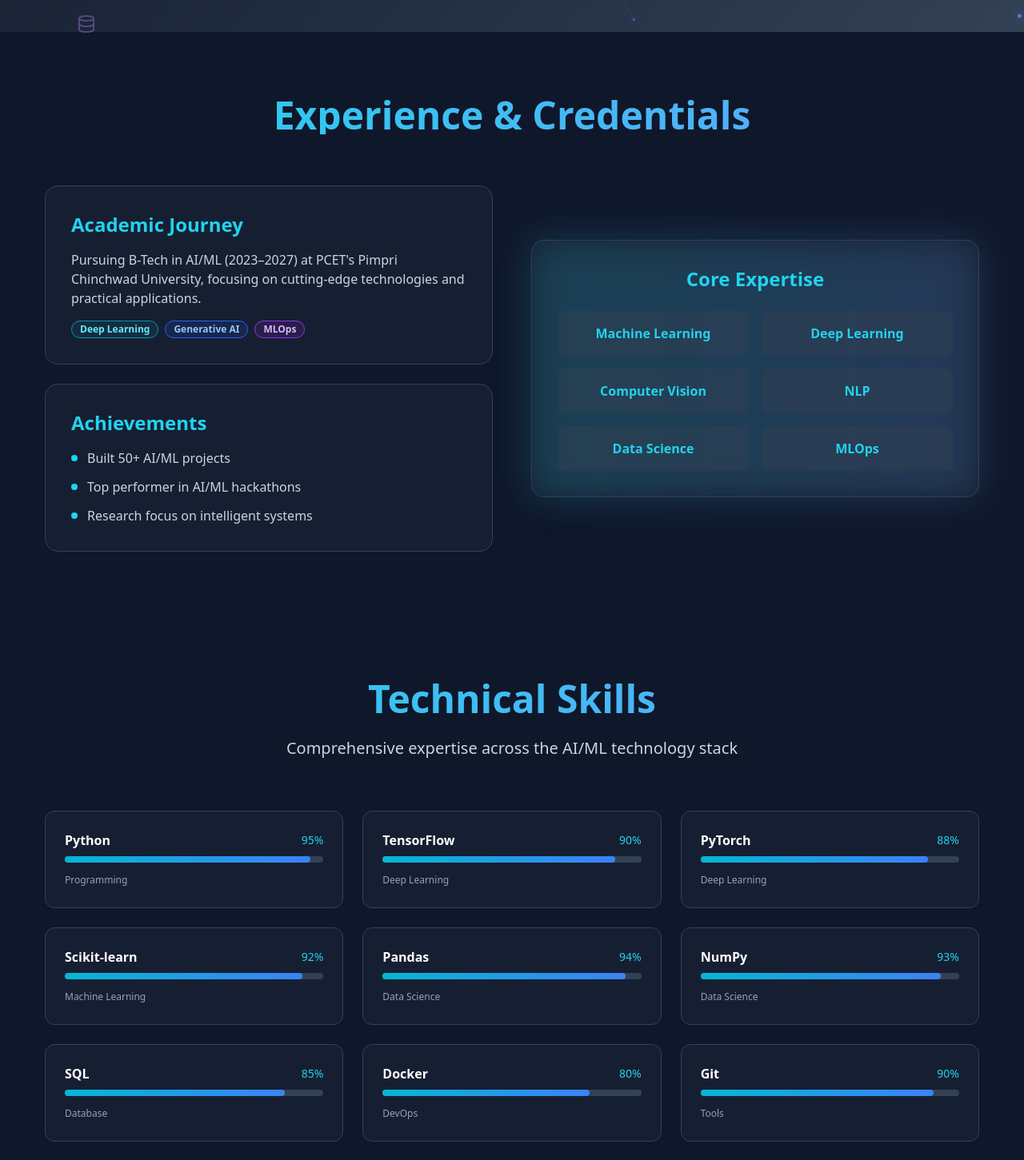
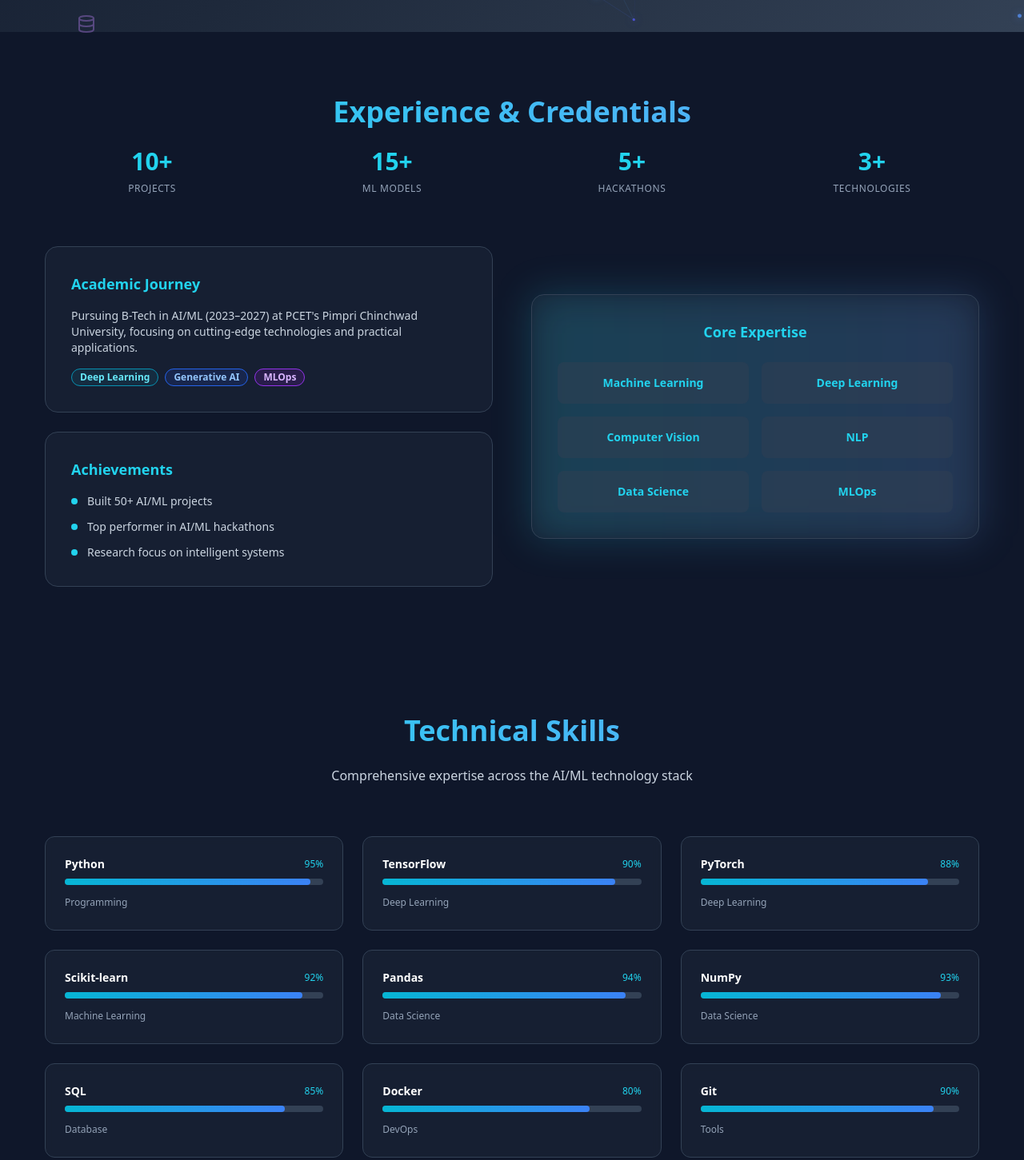
Before and after one commit to Riteshveer/ritsveer-demo, a React (Vite) app: page / in a window 1280 px wide. Shown: the part 760-2211 px from the top of the page at 80% size. Built offline with nearby package versions, Linux system fonts and the light colour scheme.

Commit message:
Add skills section and adjust font sizes
Added a skills section below the Experience & Credentials section and adjusted font sizes across all sections to match the hero page.

```diff
--- a/src/pages/Index.tsx
+++ b/src/pages/Index.tsx
@@ -1,3 +1,4 @@
+
 import { useState, useEffect } from 'react';
 import { Github, Linkedin, Mail, Phone, ArrowUp, FileText, Award, Brain, Code, Database } from 'lucide-react';
 import { Button } from '@/components/ui/button';
@@ -126,13 +127,6 @@ const Index = () => {
     { name: "FastAPI", level: 85, category: "Backend" }
   ];
 
-  const links = [
-    { name: "GitHub", icon: Github, url: "https://github.com/ritesh", description: "Open source projects and code repositories" },
-    { name: "LinkedIn", icon: Linkedin, url: "https://linkedin.com/in/ritesh", description: "Professional network and achievements" },
-    { name: "Kaggle", icon: Award, url: "https://kaggle.com/ritesh", description: "Data science competitions and datasets" },
-    { name: "Resume", icon: FileText, url: "#", description: "Download detailed resume and credentials" }
-  ];
-
   const scrollToTop = () => {
     window.scrollTo({ top: 0, behavior: 'smooth' });
   };
@@ -145,7 +139,7 @@ const Index = () => {
       <nav className="fixed top-0 w-full z-50 bg-slate-900/80 backdrop-blur-md border-b border-slate-800">
         <div className="container mx-auto px-6 py-4">
           <div className="flex justify-between items-center">
-            <div className="text-2xl font-bold bg-gradient-to-r from-cyan-400 to-blue-400 bg-clip-text text-transparent">
+            <div className="text-xl font-bold bg-gradient-to-r from-cyan-400 to-blue-400 bg-clip-text text-transparent">
               Ritesh
             </div>
             <div className="hidden md:flex space-x-8">
@@ -153,7 +147,7 @@ const Index = () => {
                 <a
                   key={item}
                   href={`#${item.toLowerCase()}`}
-                  className="text-slate-300 hover:text-cyan-400 transition-colors duration-300 relative group"
+                  className="text-slate-300 hover:text-cyan-400 transition-colors duration-300 relative group text-sm"
                 >
                   {item}
                   <span className="absolute -bottom-1 left-0 w-0 h-0.5 bg-cyan-400 transition-all duration-300 group-hover:w-full"></span>
@@ -173,29 +167,49 @@ const Index = () => {
       <section id="experience" className="relative z-10 py-20 px-6">
         <div className="container mx-auto">
           <div className="text-center mb-16 animate-fade-in">
-            <h2 className="text-4xl md:text-5xl font-bold mb-6 bg-gradient-to-r from-cyan-400 to-blue-400 bg-clip-text text-transparent">
+            <h2 className="text-3xl md:text-4xl font-bold mb-6 bg-gradient-to-r from-cyan-400 to-blue-400 bg-clip-text text-transparent">
               Experience & Credentials
             </h2>
+
+            {/* Statistics Section */}
+            <div className="grid grid-cols-2 md:grid-cols-4 gap-8 mb-16">
+              <div className="text-center animate-fade-in">
+                <div className="text-2xl md:text-3xl font-bold text-cyan-400 mb-2">10+</div>
+                <div className="text-slate-400 text-xs uppercase tracking-wider">PROJECTS</div>
+              </div>
+              <div className="text-center animate-fade-in" style={{ animationDelay: '0.1s' }}>
+                <div className="text-2xl md:text-3xl font-bold text-cyan-400 mb-2">15+</div>
+                <div className="text-slate-400 text-xs uppercase tracking-wider">ML MODELS</div>
+              </div>
+              <div className="text-center animate-fade-in" style={{ animationDelay: '0.2s' }}>
+                <div className="text-2xl md:text-3xl font-bold text-cyan-400 mb-2">5+</div>
+                <div className="text-slate-400 text-xs uppercase tracking-wider">HACKATHONS</div>
+              </div>
+              <div className="text-center animate-fade-in" style={{ animationDelay: '0.3s' }}>
+                <div className="text-2xl md:text-3xl font-bold text-cyan-400 mb-2">3+</div>
+                <div className="text-slate-400 text-xs uppercase tracking-wider">TECHNOLOGIES</div>
+              </div>
+            </div>
           </div>
 
           <div className="grid md:grid-cols-2 gap-12 items-center">
             <div className="space-y-6 animate-fade-in">
               <div className="bg-slate-800/50 backdrop-blur-sm rounded-2xl p-8 border border-slate-700 hover:border-cyan-400/50 transition-all duration-300">
-                <h3 className="text-2xl font-bold mb-4 text-cyan-400">Academic Journey</h3>
-                <p className="text-slate-300 mb-4">
+                <h3 className="text-lg font-bold mb-4 text-cyan-400">Academic Journey</h3>
+                <p className="text-slate-300 mb-4 text-sm">
                   Pursuing B-Tech in AI/ML (2023–2027) at PCET's Pimpri Chinchwad University,
                   focusing on cutting-edge technologies and practical applications.
                 </p>
                 <div className="flex flex-wrap gap-2">
-                  <Badge variant="secondary" className="bg-cyan-900/30 text-cyan-300 border-cyan-600">Deep Learning</Badge>
-                  <Badge variant="secondary" className="bg-blue-900/30 text-blue-300 border-blue-600">Generative AI</Badge>
-                  <Badge variant="secondary" className="bg-purple-900/30 text-purple-300 border-purple-600">MLOps</Badge>
+                  <Badge variant="secondary" className="bg-cyan-900/30 text-cyan-300 border-cyan-600 text-xs">Deep Learning</Badge>
+                  <Badge variant="secondary" className="bg-blue-900/30 text-blue-300 border-blue-600 text-xs">Generative AI</Badge>
+                  <Badge variant="secondary" className="bg-purple-900/30 text-purple-300 border-purple-600 text-xs">MLOps</Badge>
                 </div>
               </div>
 
               <div className="bg-slate-800/50 backdrop-blur-sm rounded-2xl p-8 border border-slate-700 hover:border-cyan-400/50 transition-all duration-300">
-                <h3 className="text-2xl font-bold mb-4 text-cyan-400">Achievements</h3>
-                <ul className="space-y-3 text-slate-300">
+                <h3 className="text-lg font-bold mb-4 text-cyan-400">Achievements</h3>
+                <ul className="space-y-3 text-slate-300 text-sm">
                   <li className="flex items-center space-x-3">
                     <div className="w-2 h-2 bg-cyan-400 rounded-full"></div>
                     <span>Built 50+ AI/ML projects</span>
@@ -215,11 +229,11 @@ const Index = () => {
             <div className="relative animate-fade-in">
               <div className="absolute inset-0 bg-gradient-to-r from-cyan-400/20 to-blue-400/20 rounded-2xl blur-xl"></div>
               <div className="relative bg-slate-800/50 backdrop-blur-sm rounded-2xl p-8 border border-slate-700">
-                <h3 className="text-2xl font-bold mb-6 text-center text-cyan-400">Core Expertise</h3>
+                <h3 className="text-lg font-bold mb-6 text-center text-cyan-400">Core Expertise</h3>
                 <div className="grid grid-cols-2 gap-4">
                   {['Machine Learning', 'Deep Learning', 'Computer Vision', 'NLP', 'Data Science', 'MLOps'].map((skill) => (
                     <div key={skill} className="text-center p-4 bg-slate-700/50 rounded-lg hover:bg-slate-700 transition-colors duration-300">
-                      <div className="text-cyan-400 font-semibold">{skill}</div>
+                      <div className="text-cyan-400 font-semibold text-sm">{skill}</div>
                     </div>
                   ))}
                 </div>
@@ -233,10 +247,10 @@ const Index = () => {
       <section id="skills" className="relative z-10 py-20 px-6">
         <div className="container mx-auto">
           <div className="text-center mb-16 animate-fade-in">
-            <h2 className="text-4xl md:text-5xl font-bold mb-6 bg-gradient-to-r from-cyan-400 to-blue-400 bg-clip-text text-transparent">
+            <h2 className="text-3xl md:text-4xl font-bold mb-6 bg-gradient-to-r from-cyan-400 to-blue-400 bg-clip-text text-transparent">
               Technical Skills
             </h2>
-            <p className="text-xl text-slate-300 max-w-3xl mx-auto">
+            <p className="text-base text-slate-300 max-w-3xl mx-auto">
               Comprehensive expertise across the AI/ML technology stack
             </p>
           </div>
@@ -249,8 +263,8 @@ const Index = () => {
                 style={{ animationDelay: `${index * 0.1}s` }}
               >
                 <div className="flex justify-between items-center mb-2">
-                  <h3 className="text-white font-semibold">{skill.name}</h3>
-                  <span className="text-cyan-400 text-sm">{skill.level}%</span>
+                  <h3 className="text-white font-semibold text-sm">{skill.name}</h3>
+                  <span className="text-cyan-400 text-xs">{skill.level}%</span>
                 </div>
                 <div className="w-full bg-slate-700 rounded-full h-2 mb-2">
                   <div
@@ -269,10 +283,10 @@ const Index = () => {
       <section id="projects" className="relative z-10 py-20 px-6">
         <div className="container mx-auto">
           <div className="text-center mb-16 animate-fade-in">
-            <h2 className="text-4xl md:text-5xl font-bold mb-6 bg-gradient-to-r from-cyan-400 to-blue-400 bg-clip-text text-transparent">
+            <h2 className="text-3xl md:text-4xl font-bold mb-6 bg-gradient-to-r from-cyan-400 to-blue-400 bg-clip-text text-transparent">
               PORTFOLIO
             </h2>
-            <p className="text-xl text-slate-300 max-w-3xl mx-auto mb-8">
+            <p className="text-base text-slate-300 max-w-3xl mx-auto mb-8">
               A glimpse of the projects I've been working on
             </p>
           </div>
@@ -283,7 +297,7 @@ const Index = () => {
               <button
                 key={category}
                 onClick={() => setSelectedCategory(category)}
-                className={`px-4 py-2 rounded-full text-sm font-medium transition-all duration-300 ${
+                className={`px-4 py-2 rounded-full text-xs font-medium transition-all duration-300 ${
                   selectedCategory === category
                     ? 'bg-cyan-500 text-white shadow-lg'
                     : 'bg-slate-800/50 text-slate-300 hover:bg-slate-700 border border-slate-600'
@@ -309,10 +323,10 @@ const Index = () => {
       <section id="services" className="relative z-10 py-20 px-6">
         <div className="container mx-auto">
           <div className="text-center mb-16 animate-fade-in">
-            <h2 className="text-4xl md:text-5xl font-bold mb-6 bg-gradient-to-r from-cyan-400 to-blue-400 bg-clip-text text-transparent">
+            <h2 className="text-3xl md:text-4xl font-bold mb-6 bg-gradient-to-r from-cyan-400 to-blue-400 bg-clip-text text-transparent">
               Technical Capabilities
             </h2>
-            <p className="text-xl text-slate-300 max-w-3xl mx-auto">
+            <p className="text-base text-slate-300 max-w-3xl mx-auto">
               Comprehensive AI/ML expertise across the entire development lifecycle
             </p>
           </div>
@@ -331,10 +345,10 @@ const Index = () => {
       <section id="contact" className="relative z-10 py-20 px-6">
         <div className="container mx-auto">
           <div className="text-center mb-16 animate-fade-in">
-            <h2 className="text-4xl md:text-5xl font-bold mb-6 bg-gradient-to-r from-cyan-400 to-blue-400 bg-clip-text text-transparent">
+            <h2 className="text-3xl md:text-4xl font-bold mb-6 bg-gradient-to-r from-cyan-400 to-blue-400 bg-clip-text text-transparent">
               Get In Touch
             </h2>
-            <p className="text-xl text-slate-300 max-w-3xl mx-auto">
+            <p className="text-base text-slate-300 max-w-3xl mx-auto">
               Ready to collaborate on your next AI/ML project? Let's connect!
             </p>
           </div>
@@ -344,22 +358,22 @@ const Index = () => {
               <div className="flex items-center space-x-4 p-4 bg-slate-800/50 rounded-lg hover:bg-slate-800 transition-colors duration-300">
                 <Mail className="w-6 h-6 text-cyan-400" />
                 <div>
-                  <div className="font-semibold">Email</div>
-                  <div className="text-slate-300">ritesh@example.com</div>
+                  <div className="font-semibold text-sm">Email</div>
+                  <div className="text-slate-300 text-xs">ritesh@example.com</div>
                 </div>
               </div>
               <div className="flex items-center space-x-4 p-4 bg-slate-800/50 rounded-lg hover:bg-slate-800 transition-colors duration-300">
                 <Phone className="w-6 h-6 text-cyan-400" />
                 <div>
-                  <div className="font-semibold">Phone</div>
-                  <div className="text-slate-300">+91 98765 43210</div>
+                  <div className="font-semibold text-sm">Phone</div>
+                  <div className="text-slate-300 text-xs">+91 98765 43210</div>
                 </div>
               </div>
               <div className="flex items-center space-x-4 p-4 bg-slate-800/50 rounded-lg hover:bg-slate-800 transition-colors duration-300">
                 <Linkedin className="w-6 h-6 text-cyan-400" />
                 <div>
-                  <div className="font-semibold">LinkedIn</div>
-                  <div className="text-slate-300">linkedin.com/in/ritesh</div>
+                  <div className="font-semibold text-sm">LinkedIn</div>
+                  <div className="text-slate-300 text-xs">linkedin.com/in/ritesh</div>
                 </div>
               </div>
             </div>
@@ -368,14 +382,14 @@ const Index = () => {
               <div className="absolute inset-0 bg-gradient-to-r from-cyan-400/20 to-blue-400/20 rounded-2xl blur-xl"></div>
               <Card className="relative bg-slate-800/50 backdrop-blur-sm border-slate-700">
                 <CardHeader>
-                  <CardTitle className="text-cyan-400">Let's Collaborate</CardTitle>
-                  <CardDescription className="text-slate-300">
+                  <CardTitle className="text-cyan-400 text-lg">Let's Collaborate</CardTitle>
+                  <CardDescription className="text-slate-300 text-sm">
                     Whether you have a specific project in mind or want to explore AI/ML possibilities,
                     I'm always excited to discuss innovative solutions.
                   </CardDescription>
                 </CardHeader>
                 <CardContent>
-                  <Button className="w-full bg-gradient-to-r from-cyan-500 to-blue-500 hover:from-cyan-600 hover:to-blue-600 text-white">
+                  <Button className="w-full bg-gradient-to-r from-cyan-500 to-blue-500 hover:from-cyan-600 hover:to-blue-600 text-white text-sm">
                     Start a Conversation
                   </Button>
                 </CardContent>
@@ -389,7 +403,7 @@ const Index = () => {
       <footer className="relative z-10 py-12 px-6 border-t border-slate-800">
         <div className="container mx-auto">
           <div className="flex flex-col md:flex-row justify-between items-center">
-            <div className="text-2xl font-bold bg-gradient-to-r from-cyan-400 to-blue-400 bg-clip-text text-transparent mb-4 md:mb-0">
+            <div className="text-xl font-bold bg-gradient-to-r from-cyan-400 to-blue-400 bg-clip-text text-transparent mb-4 md:mb-0">
               Ritesh
             </div>
             <div className="flex space-x-6">
@@ -407,7 +421,7 @@ const Index = () => {
                 </a>
               ))}
             </div>
-            <div className="text-slate-400 mt-4 md:mt-0">
+            <div className="text-slate-400 mt-4 md:mt-0 text-xs">
               © 2024 Ritesh. All rights reserved.
             </div>
           </div>
```
